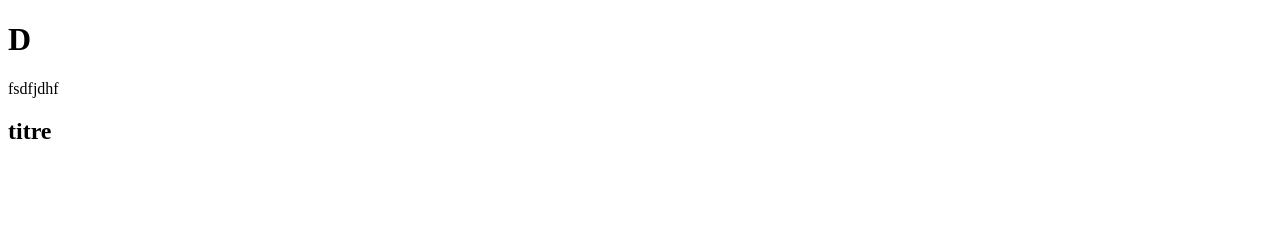
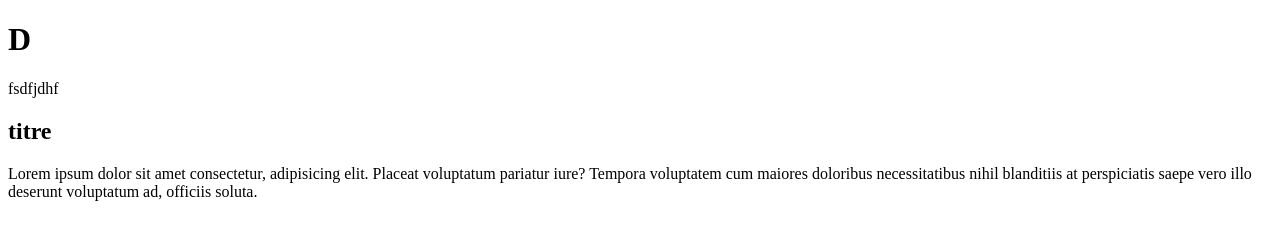
Before and after one commit to JohanaJimenez1/descodeuses-project, a plain HTML site: page index.html in a window 1280 px wide. Drawn offline with Linux system fonts and the light colour scheme.

Commit message:
Ajoute paragraphe p

```diff
--- a/index.html
+++ b/index.html
@@ -1,13 +1,19 @@
 <!DOCTYPE html>
 <html lang="fr">
+
 <head>
     <meta charset="UTF-8">
     <meta name="viewport" content="width=device-width, initial-scale=1.0">
     <title>Document</title>
 </head>
+
 <body>
     <h1>D</h1>
     <p>fsdfjdhf</p>
     <h2>titre</h2>
+    <p>Lorem ipsum dolor sit amet consectetur, adipisicing elit. Placeat voluptatum pariatur iure? Tempora voluptatem
+        cum maiores doloribus necessitatibus nihil blanditiis at perspiciatis saepe vero illo deserunt voluptatum ad,
+        officiis soluta.</p>
 </body>
+
 </html>
```
